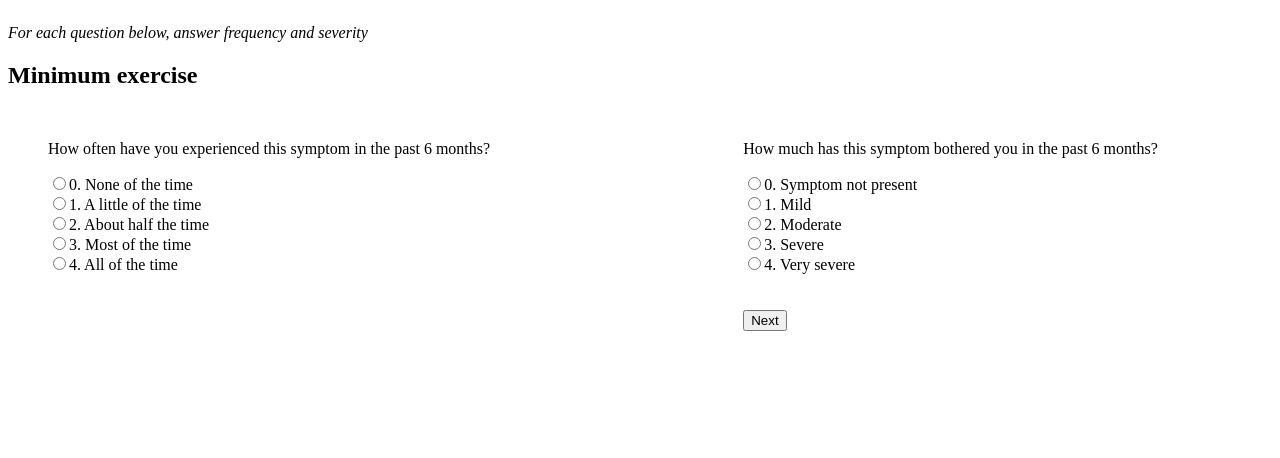
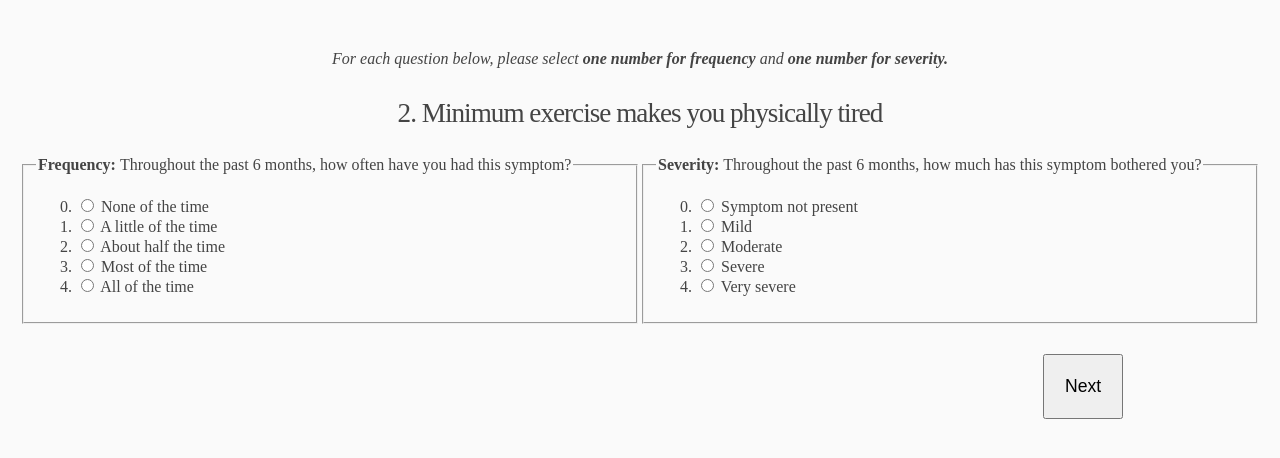
Before and after one commit to sagebenner/Screener, a Flask app: page /minimum in a window 1280 px wide. Shown: the top 458 px of the page. Run offline with Flask 2, Linux system fonts and the light colour scheme; parts of the project's set-up code (start-up, migrations or seed data) failed here and were passed over; some libraries are stand-ins or nearby versions.

Commit message:
aesthetics

```diff
--- a/main.py
+++ b/main.py
@@ -1,6 +1,6 @@
 import numpy as np
 import plotly.utils
-from flask import Flask, render_template, request, redirect, url_for, session
+from flask import Flask, render_template, request, redirect, url_for, session, flash
 from flask_wtf import FlaskForm
 from wtforms import RadioField, SubmitField
 import pandas as pd
@@ -60,6 +60,7 @@
 sleepdomain = 0
 cogdomain = 0
 survey = str
+message = "*Please enter a response for both frequency and severity"
 
 def diagnose():
     global end
@@ -73,7 +74,6 @@
         sleepscore = (int(session["sleepf"]) + int(session["sleeps"])) / 2
         cogscore = (int(session["rememberf"]) + int(session["remembers"])) / 2
         data = np.array([[fatiguescore, pemscore, sleepscore, cogscore]])
-
 
     if survey == "rf14":
         import randomForest
@@ -124,7 +124,7 @@
                    (df['smells66c'] <= (data[13] + 1))]
 
         sample_size = len(newdf.index)
-        testAcc = np.mean(newdf['dx'] == 1).round(decimals=2) * 100
+        testAcc = int(np.mean(newdf['dx'] == 1).round(decimals=2) * 100)
         user_scores = data
         cursor = mysql.connection.cursor()
         if session["checkbox"] == "data":
@@ -157,18 +157,40 @@
             graphJSON = json.dumps(fig, cls=plotly.utils.PlotlyJSONEncoder)
 
             return render_template("graph.html", graphJSON=graphJSON, probCFS=testAcc, sample_size=sample_size)
-            return f"<h1>We estimate that your probability of having ME/CFS is approximately {testAcc}%, based on a sample size of " \
-                   f"{sample_size} from our dataset.</h1>"
 
         except:
             return "<h1>Unfortunately, your scores are not represented in our dataset.</h1>"
     if survey == "classic":
         import probabilities
-        if "minexs" and "minexf" in session:
+
+        if session.get('minexf') is not None:
             pemscore = (int(session["minexf"]) + int(session["minexs"])) / 2
+        if session.get('soref') is not None:
+            pemscore = (int(session["soref"]) + int(session["sores"])) / 2
+        if session.get('heavyf') is not None:
+            pemscore = (int(session["heavyf"]) + int(session["heavys"])) / 2
+        if session.get('drainedf') is not None:
+            pemscore = (int(session["drainedf"]) + int(session["draineds"])) / 2
+        if session.get('mentalf') is not None:
+            pemscore = (int(session["mentalf"]) + int(session["mentals"])) / 2
 
-        sleepscore = (int(session["sleepf"]) + int(session["sleeps"])) / 2
-        cogscore = (int(session["rememberf"]) + int(session["remembers"])) / 2
+        if session.get('sleepf') is not None:
+            sleepscore = (int(session["sleepf"]) + int(session["sleeps"])) / 2
+        if session.get('stayf') is not None:
+            sleepscore = (int(session["stayf"]) + int(session["stays"])) / 2
+        if session.get('napf') is not None:
+            sleepscore = (int(session["napf"]) + int(session["naps"])) / 2
+        if session.get('fallf') is not None:
+            sleepscore = (int(session["fallf"]) + int(session["falls"])) / 2
+
+        if session.get('rememberf') is not None:
+            cogscore = (int(session["rememberf"]) + int(session["remembers"])) / 2
+        if session.get('attentionf') is not None:
+            cogscore = (int(session["attentionf"]) + int(session["attentions"])) / 2
+        if session.get('wordf') is not None:
+            cogscore = (int(session["wordf"]) + int(session["words"])) / 2
+        if session.get('focusf') is not None:
+            cogscore = (int(session["focusf"]) + int(session["focuss"])) / 2
 
         cursor = mysql.connection.cursor()
 
@@ -196,7 +218,7 @@
         sample_size = len(newdf.index)
         #sample_size = len(probabilities.binAccuracy(user_scores, df4=probabilities.df4))
         #testAcc = probabilities.binAccuracy(user_scores, df4=probabilities.df4).mean().round(decimals=2) * 100
-        testAcc = np.mean(newdf['dx']==1).round(decimals=2) * 100
+        testAcc = int(np.mean(newdf['dx']==1).round(decimals=2) * 100)
         if session["checkbox"] == "data":
             cursor.execute('INSERT INTO screen VALUES (NULL, % s, % s, % s, %s)',
                            (fatiguescore, pemscore, sleepscore, cogscore))
@@ -206,14 +228,15 @@
         try:
 
             probCFS = (np.mean(newdf.dx == 1).round(decimals=1)) * 100
-
+            categories = ['Fatigue', 'Post-exertional malaise', 'Sleep problems',
+                                                                        'Cognitive problems']
             fig = go.Figure(
                 data=[
-                    go.Scatterpolar(r=probabilities.controlmean, theta=probabilities.categories, fill='toself',
+                    go.Scatterpolar(r=probabilities.controlmean, theta=categories, fill='toself',
                                     name="Average Healthy Control scores"),
-                    go.Scatterpolar(r=probabilities.combmean, theta=probabilities.categories, fill='toself',
+                    go.Scatterpolar(r=probabilities.combmean, theta=categories, fill='toself',
                                     name="Average ME/CFS scores"),
-                    go.Scatterpolar(r=user_scores, theta=probabilities.categories, fill='toself', name="Your scores")],
+                    go.Scatterpolar(r=user_scores, theta=categories, fill='toself', name="Your scores")],
                 layout=go.Layout(
                     title=go.layout.Title(text='Your scores compared with our dataset of 3,428 participants'),
                     polar={'radialaxis': {'visible': True}},
@@ -320,24 +343,27 @@
     form = FlaskForm()
 
     if request.method == "POST":
+
         fatiguescoref = request.form.get("fatigue")
         fatiguescores = request.form.get("severity")
-        session["fatiguescoref"] = fatiguescoref
-        session["fatiguescores"] = fatiguescores
-        if survey == "rf14":
-            return redirect(url_for("expem1"))
-        # for practice purposes, I set these thresholds to 0:
-        if int(session["fatiguescoref"]) < 0 or int(session["fatiguescores"]) < 0:
-            if survey == "classic":
-                end = True
-                return render_template("example4.html")
+        if fatiguescores is not None and fatiguescoref is not None:
+            session["fatiguescoref"] = fatiguescoref
+            session["fatiguescores"] = fatiguescores
+            if survey == "rf14":
+                return redirect(url_for("expem1"))
+            # for practice purposes, I set these thresholds to 0:
+            if int(session["fatiguescoref"]) < 0 or int(session["fatiguescores"]) < 0:
+                if survey == "classic":
+                    end = True
+                    return render_template("example4.html")
+                else:
+                    return redirect(url_for("page2"))
             else:
                 return redirect(url_for("page2"))
         else:
-            return redirect(url_for("page2"))
-
+            return render_template("result.html", message=message)
     else:
-        return render_template("result.html")
+        return render_template("result.html", message='')
 
 
 @app.route('/minimum', methods=["post", "get"])
@@ -346,23 +372,27 @@
     form = FlaskForm()
     global pemdomain
     if request.method == "POST":
-        session["minexf"] = request.form.get("minex")
-        session["minexs"] = request.form.get("minex_s")
-        minexf = int(session["minexf"])
-        minexs = int(session["minexs"])
-        if survey == "rf14":
-            return redirect(url_for("page3"))
-        if minexs >= 2 and minexf >= 2:
-            pemdomain = 1
-            if survey == "classic" or survey == "rf4":
+        minexf = request.form.get("minex")
+        minexs = request.form.get("minex_s")
+        if minexs is not None and minexf is not None:
+            session["minexf"] = int(minexf)
+            session["minexs"] = int(minexs)
+
+            if survey == "rf14":
                 return redirect(url_for("page3"))
+            if int(minexs) >= 2 and int(minexf) >= 2:
+                pemdomain = 1
+                if survey == "classic" or survey == "rf4":
+                    return redirect(url_for("page3"))
+            else:
+                if survey == "classic":
+                    return redirect(url_for("expem1"))
+                if survey == "rf4":
+                    return redirect(url_for("page3"))
         else:
-            if survey == "classic":
-                return redirect(url_for("expem1"))
-            if survey == "rf4":
-                return redirect(url_for("page3"))
-
-    return render_template("page2.html")
+            return render_template("page2.html", message=message)
+    else:
+        return render_template("page2.html")
 
 
 @app.route('/unrefreshed', methods=['post', 'get'])
--- a/static/css/main.css
+++ b/static/css/main.css
@@ -73,7 +73,7 @@
   padding: 20px;
 }
 h2 {
-  font-size: 2.5em;
+  font-size: 2.2em;
   margin-top: 40px;
   margin-left: 200px;
   margin-right: 200px;
@@ -116,7 +116,7 @@
 }
 
 .menu {
-  float: right;
+  text-align: center;
   margin-top: 8px;
 }
 .menu li {
@@ -126,8 +126,9 @@
   margin-left: 35px;
 }
 .menu li a {
-  color: #444;
-  text-decoration: none;
+
+  text-decoration: underline;
+
 }
 .parent{
   text-align:center;
--- a/templates/page2.html
+++ b/templates/page2.html
@@ -1,69 +1,82 @@
+<link rel= "stylesheet" type= "text/css" href= "{{ url_for('static',filename='css/main.css') }}"/>
+
+<body>
 <form method="post">
-<div id="top" style="display: inline-block;width:100%;height:100">
-    <p><i>For each question below, answer frequency and severity</i></p>
-    <h2>Minimum exercise</h2>
+<div >
+    <p class="instructions"><i>For each question below, please select <b>one number for frequency</b> and <b>one number for severity.</b>
+    </i></p>
+    <h3>2. Minimum exercise makes you physically tired</h3>
 </div>
 
 
-<div  id="left" style="display: inline-block;width:40%;height:200px;float:left;">
-    <ul style="">
-        <a href="">
-        <img src=""> </a> <br>
+<div id="left" style="display: inline-block;width:50%;height:200px;float:left;">
+       <fieldset>
+        <legend><b>Frequency: </b>Throughout the past 6 months, how often have you had this symptom?</legend>
+        <ol start="0">
+            <li>
+                <input type="radio" id="f0" name="minex" value="0">
+                <label for="f0">None of the time</label>
+            </li>
+            <li>
+                <input type="radio" id="f1" name="minex" value="1">
+                <label for="f1">A little of the time</label>
+            </li>
+            <li>
+                <input type="radio" id="f2" name="minex" value="2">
+                <label for="f2">About half the time</label>
+            </li>
+            <li>
+                <input type="radio" id="f3" name="minex" value="3">
+                <label for="f3">Most of the time</label>
+            </li>
+            <li>
+                <input type="radio" id="f4" name="minex" value="4">
+                <label for="f4">All of the time</label>
+            </li>
+
+        </ol>
+    </fieldset>
 
 
-
-    <p>How often have you experienced this symptom in the past 6 months?</p>
-            <label>
-              <input type="radio" name="minex" value="0"/>0. None of the time
-            </label><br>
-            <label>
-              <input type="radio" name="minex" value="1"/>1. A little of the time
-            </label><br>
-            <label>
-              <input type="radio" name="minex" value="2"/>2. About half the time
-            </label>
-            <br>
-             <label>
-              <input type="radio" name="minex" value="3"/>3. Most of the time
-            </label><br>
-            <label>
-              <input type="radio" name="minex" value="4"/>4. All of the time
-            </label><br><br> <br>
-
-    </ul>
 
 </div>
 
 
 
-<div id="right" style="display:inline-block; width:45%; height:200px;float:right;">
-   <ul style="">
-        <a href="">
-        <img src=""> </a> <br>
+<div id="right" style="display:inline-block; width:50%; height:200px;float:right;">
+    <fieldset>
+        <legend><b>Severity: </b>Throughout the past 6 months, how much has this symptom bothered you? </legend>
+        <ol start="0">
+            <li>
+                <input type="radio" id="s0" name="minex_s" value="0">
+                <label for="s0">Symptom not present</label>
+            </li>
+            <li>
+                <input type="radio" id="s1" name="minex_s" value="1">
+                <label for="s1">Mild</label>
+            </li>
+            <li>
+                <input type="radio" id="s2" name="minex_s" value="2">
+                <label for="s2">Moderate</label>
+            </li>
+            <li>
+                <input type="radio" id="s3" name="minex_s" value="3">
+                <label for="s3">Severe</label>
+            </li>
+            <li>
+                <input type="radio" id="s4" name="minex_s" value="4">
+                <label for="s4">Very severe</label>
+            </li>
 
-
-    <p>How much has this symptom bothered you in the past 6 months?</p>
-            <label>
-              <input type="radio" name="minex_s" value="0"/>0. Symptom  not present
-            </label><br>
-            <label>
-              <input type="radio" name="minex_s" value="1"/>1. Mild
-            </label><br>
-            <label>
-              <input type="radio" name="minex_s" value="2"/>2. Moderate
-            </label>
-            <br>
-             <label>
-              <input type="radio" name="minex_s" value="3"/>3. Severe
-            </label><br>
-            <label>
-              <input type="radio" name="minex_s" value="4"/>4. Very severe
-            </label><br><br> <br>
+        </ol>
+    </fieldset>
        <button type="submit" name="result" value="result">Next</button>
 
-    </ul>
 </div>
 
 
 
 </form>
+<p style="text-align: center;"> <i>{{ message }} </i></p>
+
+</body>
--- a/templates/result.html
+++ b/templates/result.html
@@ -74,4 +74,7 @@
 
 </div>
 </form>
+
+<p style="text-align: center;"> <i>{{ message }} </i></p>
+
 </body>
```
Also changed, not shown: templates/graph.html (+11 -1 lines), templates/home.html (+9 -9 lines).
